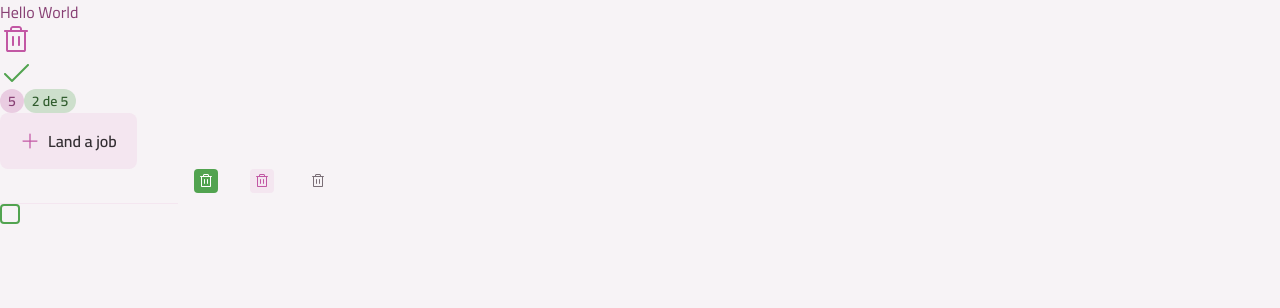
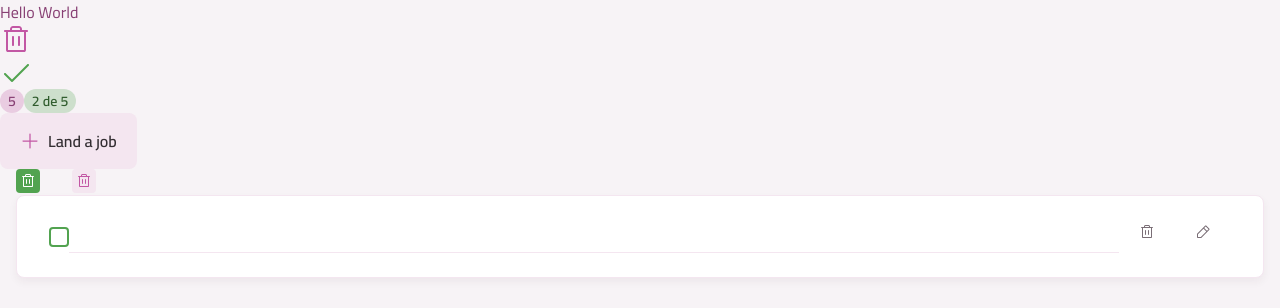
Before and after one commit to mmanaclara/todo-list, a React (Vite) app: page / in a window 1280 px wide. Shown: the top 308 px of the page. Built offline with nearby package versions, Linux system fonts and the light colour scheme.

Commit message:
feat: create card component

```diff
--- a/src/App.tsx
+++ b/src/App.tsx
@@ -4,11 +4,13 @@ import Icon from "./components/Icon";
 import TrashIcon from "./assets/icons/trash.svg?react";
 import CheckIcon from "./assets/icons/check.svg?react";
 import PlusIcon from "./assets/icons/plus.svg?react";
+import PencilIcon from "./assets/icons/pencil.svg?react";
 import Badge from "./components/Badge";
 import Button from "./components/Button";
 import ButtonIcon from "./components/ButtonIcon";
 import InputText from "./components/InputText";
 import InputCheckbox from "./components/InputCheckbox";
+import Card from "./components/Card";
 
 export default function App() {
   return (
@@ -23,12 +25,15 @@ export default function App() {
         <Button icon={PlusIcon}>Land a job</Button>
 
         <div>
-          <InputText />
           <ButtonIcon className="mx-4" icon={TrashIcon} />
           <ButtonIcon className="mx-4" icon={TrashIcon} variant="secondary" />
+        </div>
+        <Card className="px-8 py-6 mx-4 flex">
+          <InputCheckbox />
+          <InputText className="grow" />
           <ButtonIcon className="mx-4" icon={TrashIcon} variant="tertiary" />
-        </div>
-        <InputCheckbox />
+          <ButtonIcon className="mx-4" icon={PencilIcon} variant="tertiary" />
+        </Card>
       </div>
     </>
   );
--- /dev/null
+++ b/src/components/Card.tsx
@@ -0,0 +1,43 @@
+import { cva, type VariantProps } from "class-variance-authority";
+import React from "react";
+
+export const cardVariants = cva(
+  `
+    rounded-lg border border-solid border-gray-200
+    bg-white shadow-sm
+  `,
+  {
+    variants: {
+      size: {
+        none: "",
+        md: "p-5",
+      },
+    },
+    defaultVariants: {
+      size: "none",
+    },
+  }
+);
+
+interface CardProps
+  extends VariantProps<typeof cardVariants>,
+    React.ComponentProps<"div"> {
+  as?: keyof React.JSX.IntrinsicElements;
+}
+
+export default function Card({
+  as = "div",
+  size,
+  children,
+  className,
+  ...props
+}: CardProps) {
+  return React.createElement(
+    as,
+    {
+      className: cardVariants({ size, className }),
+      ...props,
+    },
+    children
+  );
+}
```
